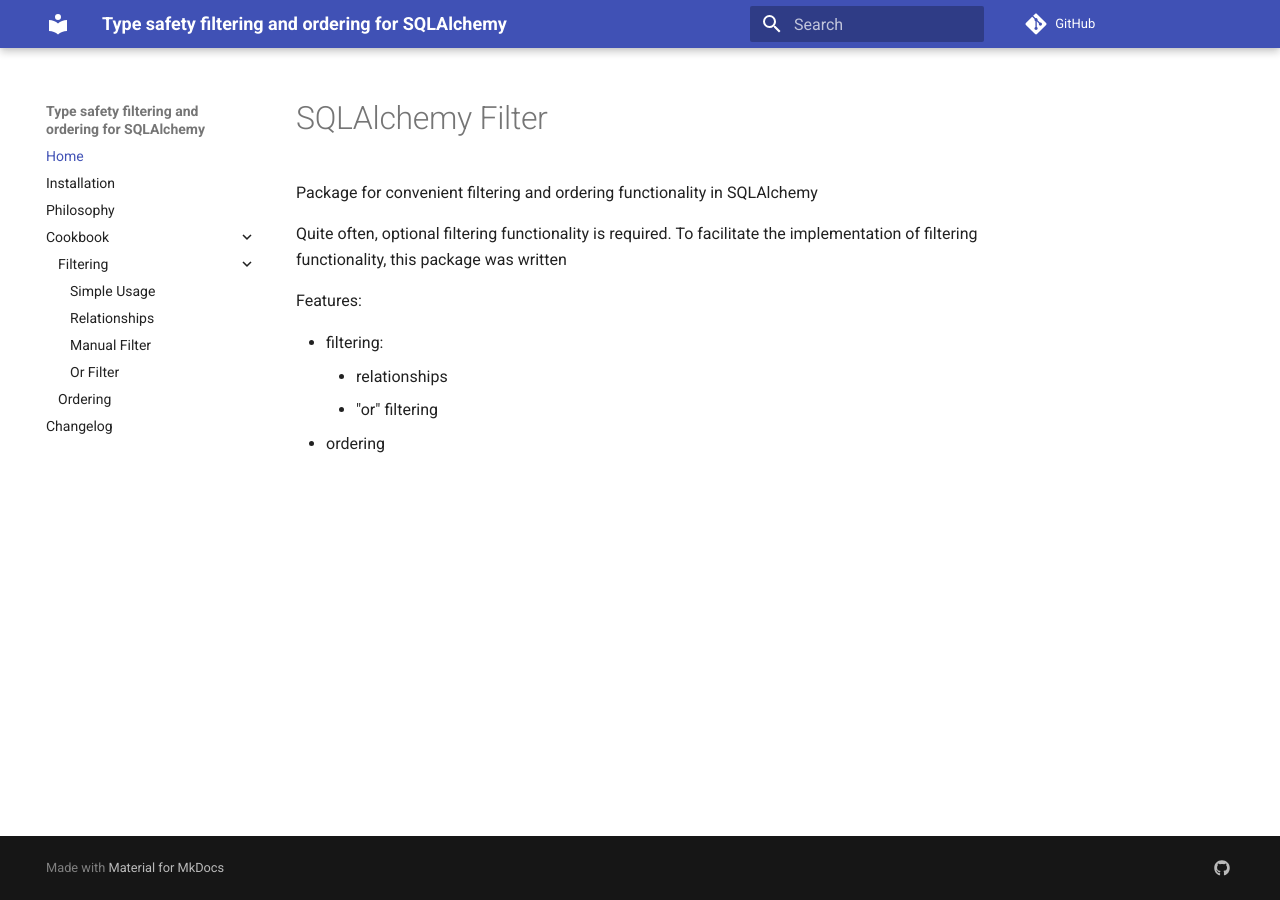
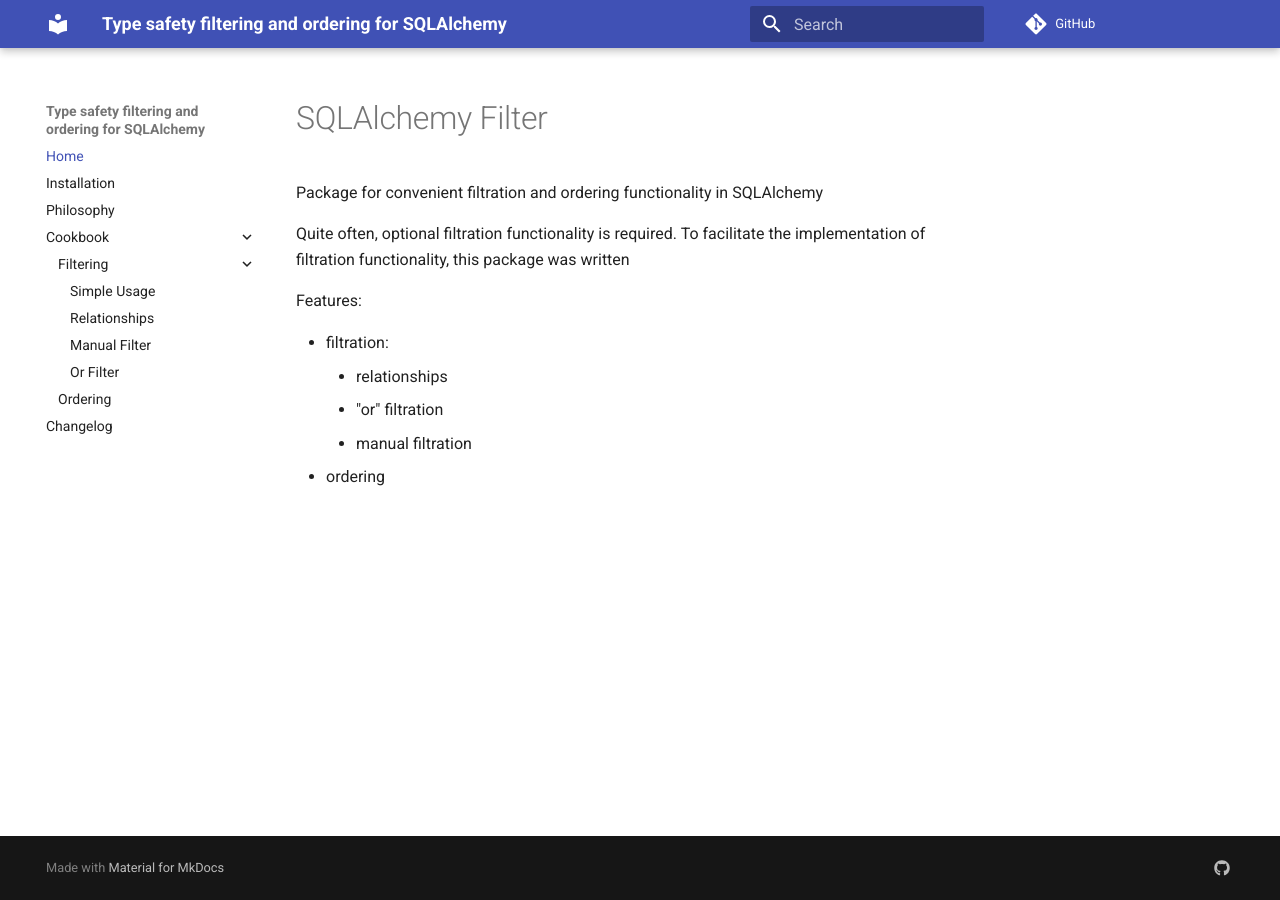
Before and after one commit to barbarrista/sqla-filter, an MkDocs documentation site: the page built from docs/index.md, in a window 1280 px wide. Built offline with MkDocs 1.6.1 and Material for MkDocs 9.7.7, drawn with Linux system fonts in a browser that asks for light colours; comment, search, counter and statistics services are not loaded.

Commit message:
docs: edit index.md

```diff
--- a/docs/index.md
+++ b/docs/index.md
@@ -1,12 +1,13 @@
 # SQLAlchemy Filter
 
-Package for convenient filtering and ordering functionality in SQLAlchemy
+Package for convenient filtration and ordering functionality in SQLAlchemy
 
-Quite often, optional filtering functionality is required. To facilitate the implementation of filtering functionality, this package was written
+Quite often, optional filtration functionality is required. To facilitate the implementation of filtration functionality, this package was written
 
 Features:
 
-* filtering:
+* filtration:
     * relationships
-    * "or" filtering
+    * "or" filtration
+    * manual filtration
 * ordering
```
